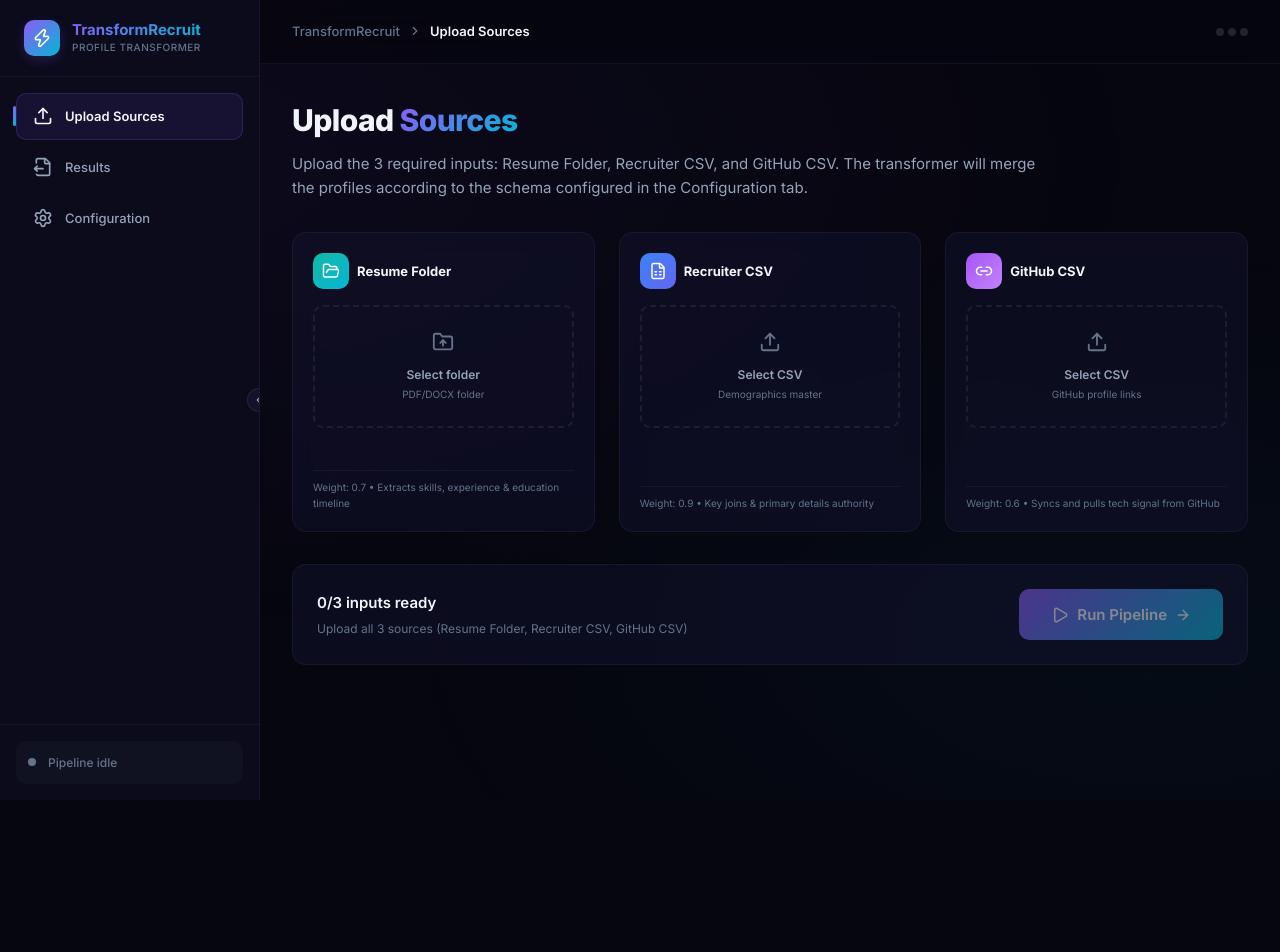
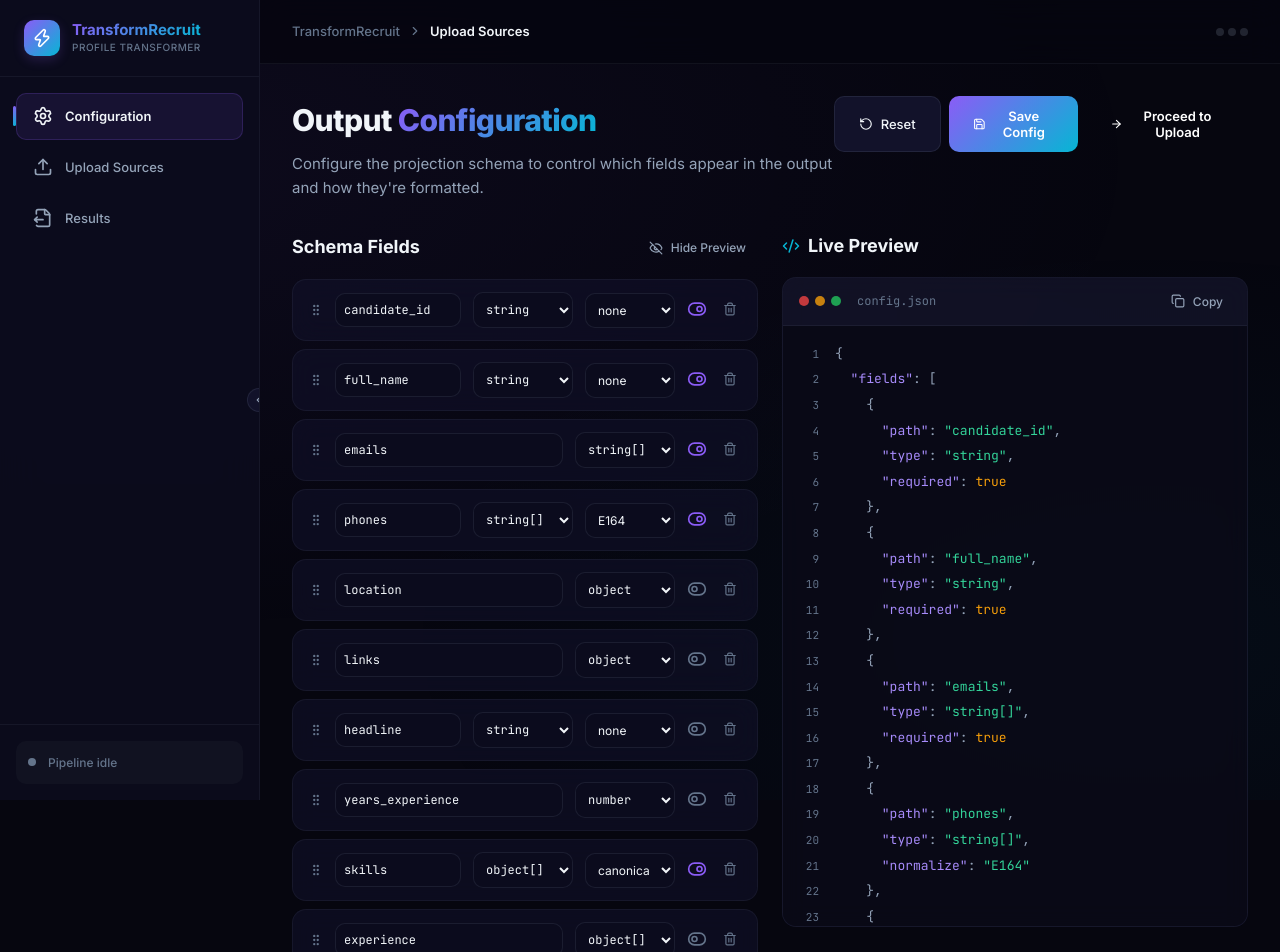
Before and after one commit to Nandhu270/MultiSource-Data-Transformer, a React (Vite) app: page / in a window 1280 px wide. Shown: the top 952 px of the page. Before the commit the page ends 800 px from the top, so only its background shows below. Built offline with nearby package versions, Linux system fonts and the light colour scheme.

Commit message:
updated ui

```diff
--- a/src/App.jsx
+++ b/src/App.jsx
@@ -25,9 +25,9 @@
             <Header />
             <div className="page-content">
               <Routes>
-                <Route path="/" element={<UploadSources />} />
+                <Route path="/" element={<ConfigEditor />} />
+                <Route path="/upload" element={<UploadSources />} />
                 <Route path="/results" element={<Results />} />
-                <Route path="/config" element={<ConfigEditor />} />
               </Routes>
             </div>
           </div>
--- a/src/components/layout/Sidebar.jsx
+++ b/src/components/layout/Sidebar.jsx
@@ -8,9 +8,9 @@
 import { usePipeline } from '../../context/PipelineContext';
 
 const navItems = [
-  { path: '/', icon: Upload, label: 'Upload Sources' },
+  { path: '/', icon: Settings, label: 'Configuration' },
+  { path: '/upload', icon: Upload, label: 'Upload Sources' },
   { path: '/results', icon: FileOutput, label: 'Results' },
-  { path: '/config', icon: Settings, label: 'Configuration' },
 ];
 
 export default function Sidebar({ collapsed, onToggle }) {
--- a/src/pages/ConfigEditor.jsx
+++ b/src/pages/ConfigEditor.jsx
@@ -1,9 +1,10 @@
 import { useState, useEffect } from 'react';
 import { motion } from 'framer-motion';
+import { useNavigate } from 'react-router-dom';
 import {
   Settings, Plus, Trash2, GripVertical,
   Eye, EyeOff, Code2, ToggleLeft, ToggleRight,
-  Save, RotateCcw, Check, AlertCircle
+  Save, RotateCcw, Check, AlertCircle, ArrowRight
 } from 'lucide-react';
 import { usePipeline } from '../context/PipelineContext';
 import { configPresets } from '../data/mockData';
@@ -14,6 +15,7 @@
 const onMissingOptions = ['null', 'omit', 'error'];
 
 export default function ConfigEditor() {
+  const navigate = useNavigate();
   const { state, dispatch } = usePipeline();
   const [config, setConfig] = useState(state.customConfig);
   const [showPreview, setShowPreview] = useState(true);
@@ -103,6 +105,10 @@
           <button onClick={handleSave} className="btn-primary" disabled={validationErrors.length > 0}>
             {saved ? <Check size={16} /> : <Save size={16} />}
             {saved ? 'Saved!' : 'Save Config'}
+          </button>
+          <button onClick={() => navigate('/upload')} className="btn-primary" style={{ background: 'var(--gradient-secondary)' }}>
+            <ArrowRight size={16} />
+            Proceed to Upload
           </button>
         </div>
       </motion.div>
@@ -226,11 +232,11 @@
 
                 {/* Required toggle */}
                 <button
-                  onClick={() => updateField(index, 'required', !field.required)}
-                  title={field.required ? 'Required' : 'Optional'}
+                  onClick={() => updateField(index, 'required', field.required === false ? true : false)}
+                  title={field.required !== false ? 'Required' : 'Optional'}
                   style={{ flexShrink: 0 }}
                 >
-                  {field.required ? (
+                  {field.required !== false ? (
                     <ToggleRight size={20} color="var(--accent-violet)" />
                   ) : (
                     <ToggleLeft size={20} color="var(--text-muted)" />
--- a/src/pages/Results.jsx
+++ b/src/pages/Results.jsx
@@ -55,10 +55,16 @@
     return parts.join(', ') || 'No location mentioned';
   };
 
-  // Resolve complete profile details matching selected candidate ID
-  const completeCandidate = (state.results.completeCandidates || []).find(
-    c => getCid(c) === getCid(selectedCandidate)
-  ) || selectedCandidate;
+  // We now render strictly from the projected selectedCandidate containing only configured fields
+  const completeCandidate = selectedCandidate;
+
+  // Helper to check if a field path is present and enabled in the configuration schema
+  const hasField = (fieldPrefix) => {
+    if (!state.customConfig || !state.customConfig.fields) return true; // fallback to show all
+    return state.customConfig.fields.some(f =>
+      f.required !== false && (f.path === fieldPrefix || f.path.startsWith(fieldPrefix + '.'))
+    );
+  };
 
   const handleDownload = () => {
     const blob = new Blob([JSON.stringify(outputJSON, null, 2)], { type: 'application/json' });
@@ -105,7 +111,7 @@
         <p style={{ fontSize: 'var(--text-base)', color: 'var(--text-secondary)', maxWidth: '450px', marginBottom: 'var(--space-4)' }}>
           Please upload your Recruiter CSV, GitHub CSV, and Candidate Resumes to run the transformer pipeline.
         </p>
-        <button onClick={() => navigate('/')} className="btn-primary" style={{ display: 'flex', alignItems: 'center', gap: 'var(--space-2)' }}>
+        <button onClick={() => navigate('/upload')} className="btn-primary" style={{ display: 'flex', alignItems: 'center', gap: 'var(--space-2)' }}>
           <Play size={16} />
           Upload Files and Run
         </button>
@@ -146,7 +152,7 @@
         <p style={{ fontSize: 'var(--text-base)', color: 'var(--text-secondary)', maxWidth: '450px', marginBottom: 'var(--space-4)' }}>
           The pipeline completed successfully, but no candidate profiles could be merged. Please verify that the names or emails in your Recruiter CSV match those in your Resumes or GitHub CSV.
         </p>
-        <button onClick={() => navigate('/')} className="btn-primary" style={{ display: 'flex', alignItems: 'center', gap: 'var(--space-2)' }}>
+        <button onClick={() => navigate('/upload')} className="btn-primary" style={{ display: 'flex', alignItems: 'center', gap: 'var(--space-2)' }}>
           <Play size={16} />
           Upload Files and Try Again
         </button>
@@ -374,15 +380,16 @@
                 </div>
 
                 {/* Core parameters */}
-                <FieldRow icon={Mail} label="Email list" value={unwrap(completeCandidate.emails)?.join(', ')} />
-                <FieldRow icon={Phone} label="Phone numbers" value={unwrap(completeCandidate.phones)?.join(', ')} />
-                <FieldRow icon={MapPin} label="Location coordinates" value={getFormattedLocation(completeCandidate.location)} />
-                <FieldRow icon={Clock} label="Total Experience" value={
+                {hasField('full_name') && <FieldRow icon={User} label="Full Name" value={unwrap(completeCandidate.full_name)} />}
+                {hasField('emails') && <FieldRow icon={Mail} label="Email list" value={Array.isArray(unwrap(completeCandidate.emails)) ? unwrap(completeCandidate.emails).join(', ') : unwrap(completeCandidate.emails)} />}
+                {hasField('phones') && <FieldRow icon={Phone} label="Phone numbers" value={Array.isArray(unwrap(completeCandidate.phones)) ? unwrap(completeCandidate.phones).join(', ') : unwrap(completeCandidate.phones)} />}
+                {hasField('location') && <FieldRow icon={MapPin} label="Location coordinates" value={getFormattedLocation(completeCandidate.location)} />}
+                {hasField('years_experience') && <FieldRow icon={Clock} label="Total Experience" value={
                   unwrap(completeCandidate.years_experience) ? `${unwrap(completeCandidate.years_experience)} years` : 'N/A'
-                } />
+                } />}
 
                 {/* Portfolio/Links */}
-                {unwrap(completeCandidate.links) && (
+                {hasField('links') && unwrap(completeCandidate.links) && (
                   <div style={{ padding: 'var(--space-4)', borderBottom: '1px solid var(--border-subtle)' }}>
                     <div style={{ display: 'flex', alignItems: 'center', gap: 'var(--space-3)', marginBottom: 'var(--space-2)' }}>
                       <Link2 size={16} color="var(--text-muted)" />
@@ -422,7 +429,7 @@
               </div>
 
               {/* Advanced Match Details Card */}
-              {unwrap(completeCandidate.match_details) && (
+              {hasField('skills') && unwrap(completeCandidate.match_details) && (
                 <div className="glass-card-static" style={{ padding: 'var(--space-6)' }}>
                   <div style={{ display: 'flex', alignItems: 'center', justifyContent: 'space-between', marginBottom: 'var(--space-4)' }}>
                     <div style={{ display: 'flex', alignItems: 'center', gap: 'var(--space-2)' }}>
@@ -617,7 +624,7 @@
               )}
 
               {/* Education */}
-              {unwrap(completeCandidate.education) && (
+              {hasField('education') && Array.isArray(unwrap(completeCandidate.education)) && (
                 <div className="glass-card-static" style={{ padding: 'var(--space-6)' }}>
                   <div style={{ display: 'flex', alignItems: 'center', gap: 'var(--space-2)', marginBottom: 'var(--space-4)' }}>
                     <GraduationCap size={18} color="var(--accent-blue)" />
@@ -640,7 +647,7 @@
               )}
 
               {/* Provenance */}
-              {unwrap(completeCandidate.provenance) && (
+              {Array.isArray(unwrap(completeCandidate.provenance)) && (
                 <div className="glass-card-static" style={{ padding: 'var(--space-6)' }}>
                   <div style={{ display: 'flex', alignItems: 'center', gap: 'var(--space-2)', marginBottom: 'var(--space-4)' }}>
                     <Shield size={18} color="var(--accent-violet)" />
@@ -669,7 +676,7 @@
             {/* Right Column: Skills & Experience */}
             <div style={{ display: 'flex', flexDirection: 'column', gap: 'var(--space-6)' }}>
               {/* Skills cloud */}
-              {unwrap(completeCandidate.skills) && (
+              {hasField('skills') && Array.isArray(unwrap(completeCandidate.skills)) && (
                 <div className="glass-card-static" style={{ padding: 'var(--space-6)' }}>
                   <div style={{ display: 'flex', alignItems: 'center', gap: 'var(--space-2)', marginBottom: 'var(--space-4)' }}>
                     <Code2 size={18} color="var(--accent-violet)" />
@@ -687,7 +694,7 @@
               )}
 
               {/* Experience */}
-              {unwrap(completeCandidate.experience) && (
+              {hasField('experience') && Array.isArray(unwrap(completeCandidate.experience)) && (
                 <div className="glass-card-static" style={{ padding: 'var(--space-6)' }}>
                   <div style={{ display: 'flex', alignItems: 'center', gap: 'var(--space-2)', marginBottom: 'var(--space-5)' }}>
                     <Award size={18} color="var(--accent-cyan)" />
@@ -707,34 +714,7 @@
                 </div>
               )}
 
-              {/* GitHub Repositories */}
-              {unwrap(completeCandidate.github_repos) && unwrap(completeCandidate.github_repos).length > 0 && (
-                <div className="glass-card-static" style={{ padding: 'var(--space-6)', marginTop: 'var(--space-6)' }}>
-                  <div style={{ display: 'flex', alignItems: 'center', gap: 'var(--space-2)', marginBottom: 'var(--space-4)' }}>
-                    <GithubIcon size={18} color="var(--accent-purple)" />
-                    <h3 style={{ fontSize: 'var(--text-base)', fontWeight: 700 }}>GitHub Repositories</h3>
-                  </div>
-                  <div style={{ display: 'flex', flexDirection: 'column', gap: 'var(--space-3)' }}>
-                    {unwrap(completeCandidate.github_repos).map((repo, i) => (
-                      <div key={i} style={{
-                        padding: 'var(--space-3)',
-                        background: 'rgba(168, 85, 247, 0.03)',
-                        border: '1px solid rgba(168, 85, 247, 0.1)',
-                        borderRadius: 'var(--radius-md)',
-                      }}>
-                        <div style={{ fontSize: 'var(--text-sm)', fontWeight: 600, color: 'var(--text-primary)' }}>
-                          {repo.name}
-                        </div>
-                        {repo.description && (
-                          <div style={{ fontSize: 'var(--text-xs)', color: 'var(--text-secondary)', marginTop: '4px' }}>
-                            {repo.description}
-                          </div>
-                        )}
-                      </div>
-                    ))}
-                  </div>
-                </div>
-              )}
+
             </div>
           </div>
 
```
